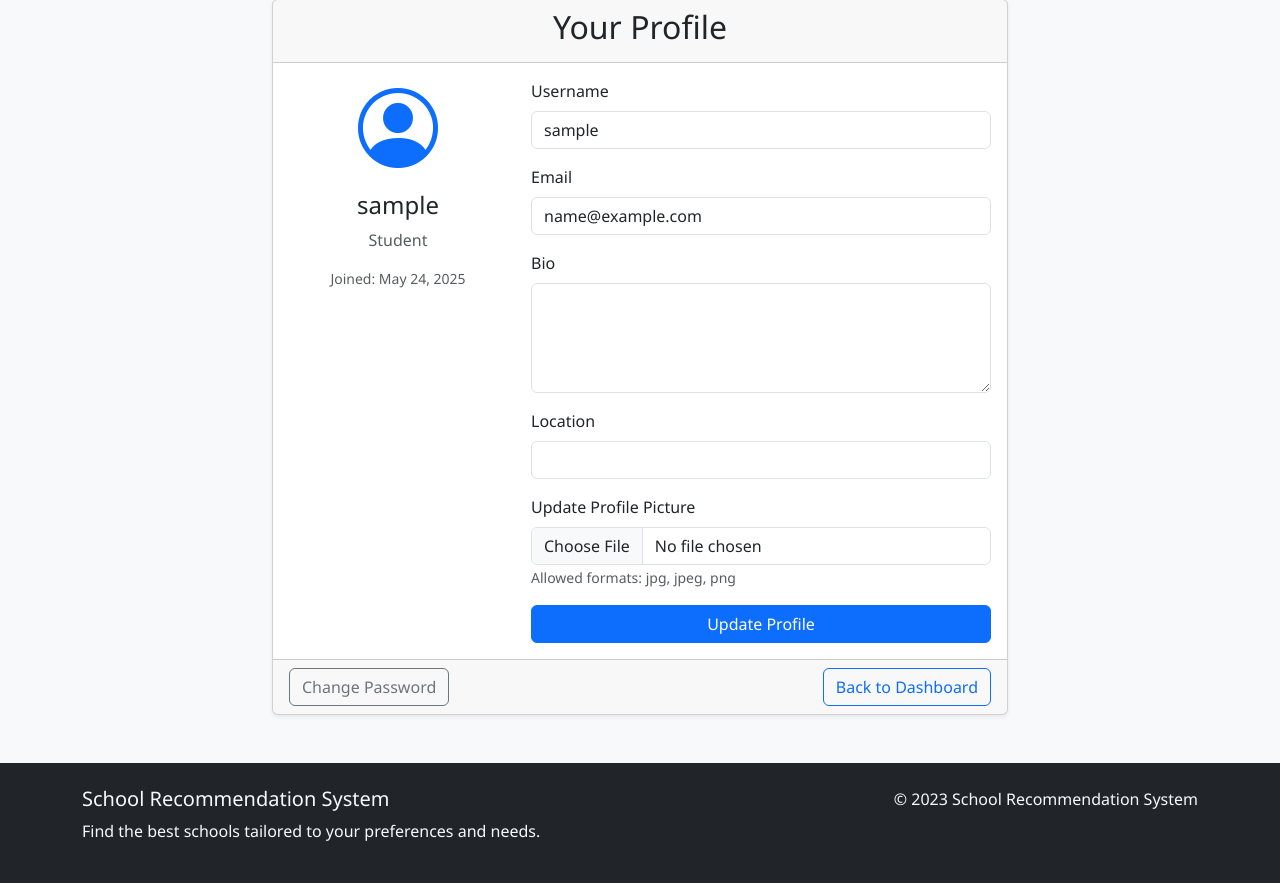
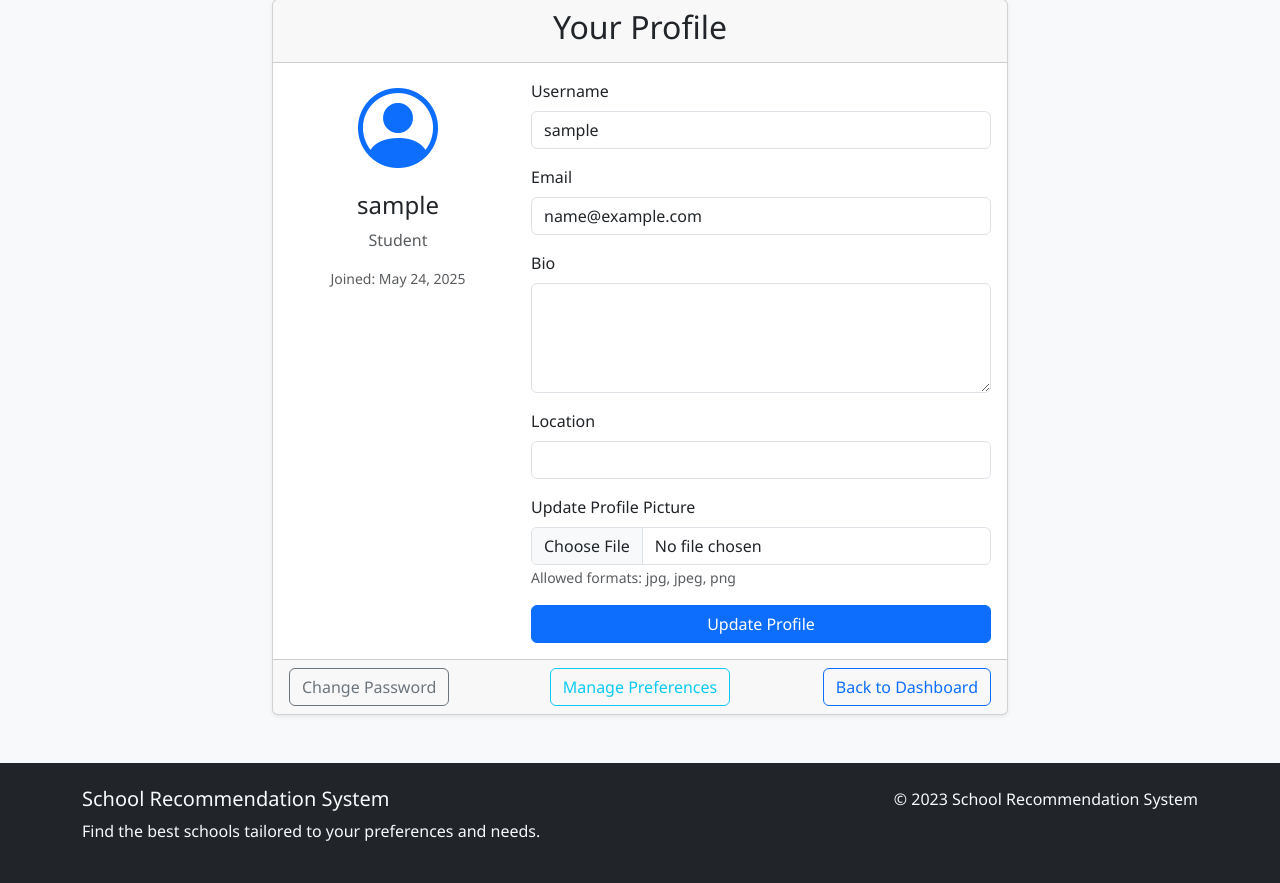
Before and after one commit to codingburgas/2425-11-g-pp-student-practices-assignment-gradeup, a Flask app: page /auth/profile in a window 1280 px wide. Shown: the part 81-964 px from the top of the page. Run offline with Flask 3, Linux system fonts and the light colour scheme; the visitor is signed in with stand-in values (Sample User, id 1); some libraries are stand-ins or nearby versions.

Commit message:
fix profile and preferences functionality

```diff
--- a/app/auth/routes.py
+++ b/app/auth/routes.py
@@ -60,7 +60,6 @@ def reset_password_request():
             return redirect(url_for('auth.login'))
         else:
             flash('Email not found in our records', 'warning')
-            return render_template('auth/reset_password_request.html', title='Reset Password', form=form)
     return render_template('auth/reset_password_request.html', title='Reset Password', form=form)
 
 @bp.route('/reset_password/<token>', methods=['GET', 'POST'])
@@ -105,8 +104,20 @@ def profile():
 
         # Handle profile picture upload
         if form.picture.data:
-            picture_file = save_picture(form.picture.data)
-            current_user.profile_picture = picture_file
+            try:
+                picture_file = save_picture(form.picture.data)
+                # Delete old profile picture if it exists
+                if current_user.profile_picture:
+                    old_picture_path = os.path.join(current_app.root_path, 'static', 'profile_pics', current_user.profile_picture)
+                    if os.path.exists(old_picture_path):
+                        os.remove(old_picture_path)
+                current_user.profile_picture = picture_file
+            except ValueError as e:
+                flash(str(e), 'danger')
+                return render_template('auth/profile.html', title='Profile', form=form)
+            except Exception as e:
+                flash('Error uploading profile picture. Please try again.', 'danger')
+                return render_template('auth/profile.html', title='Profile', form=form)
 
         db.session.commit()
         flash('Your profile has been updated.', 'success')
@@ -116,6 +127,15 @@ def profile():
 
 def save_picture(form_picture):
     """Save uploaded picture to static/profile_pics directory"""
+    # Check file size (max 2MB)
+    if len(form_picture.read()) > 2 * 1024 * 1024:  # 2MB in bytes
+        form_picture.seek(0)  # Reset file pointer
+        raise ValueError('File size must be less than 2MB')
+
+    # Reset file pointer after size check
+    form_picture.seek(0)
+
+    # Generate random filename
     random_hex = os.urandom(8).hex()
     _, f_ext = os.path.splitext(form_picture.filename)
     picture_fn = random_hex + f_ext
@@ -125,6 +145,7 @@ def save_picture(form_picture):
     if not os.path.exists(picture_path):
         os.makedirs(picture_path)
 
+    # Save the file
     picture_path = os.path.join(picture_path, picture_fn)
     form_picture.save(picture_path)
 
--- a/templates/auth/profile.html
+++ b/templates/auth/profile.html
@@ -70,10 +70,13 @@
             </div>
             <div class="card-footer">
                 <div class="row">
-                    <div class="col-md-6">
+                    <div class="col-md-4">
                         <a href="{{ url_for('auth.reset_password_request') }}" class="btn btn-outline-secondary">Change Password</a>
                     </div>
-                    <div class="col-md-6 text-end">
+                    <div class="col-md-4 text-center">
+                        <a href="{{ url_for('auth.preferences') }}" class="btn btn-outline-info">Manage Preferences</a>
+                    </div>
+                    <div class="col-md-4 text-end">
                         <a href="{{ url_for('main.dashboard') }}" class="btn btn-outline-primary">Back to Dashboard</a>
                     </div>
                 </div>
--- a/templates/base.html
+++ b/templates/base.html
@@ -38,6 +38,7 @@
                         </a>
                         <ul class="dropdown-menu dropdown-menu-end">
                             <li><a class="dropdown-item" href="{{ url_for('auth.profile') }}">Profile</a></li>
+                            <li><a class="dropdown-item" href="{{ url_for('auth.preferences') }}">Preferences</a></li>
                             {% if current_user.is_admin %}
                             <li><a class="dropdown-item" href="{{ url_for('admin.dashboard') }}">Admin</a></li>
                             {% endif %}
```
Also changed, not shown: app/static/profile_pics/b2e7d1053380a38a.jpg (added).
